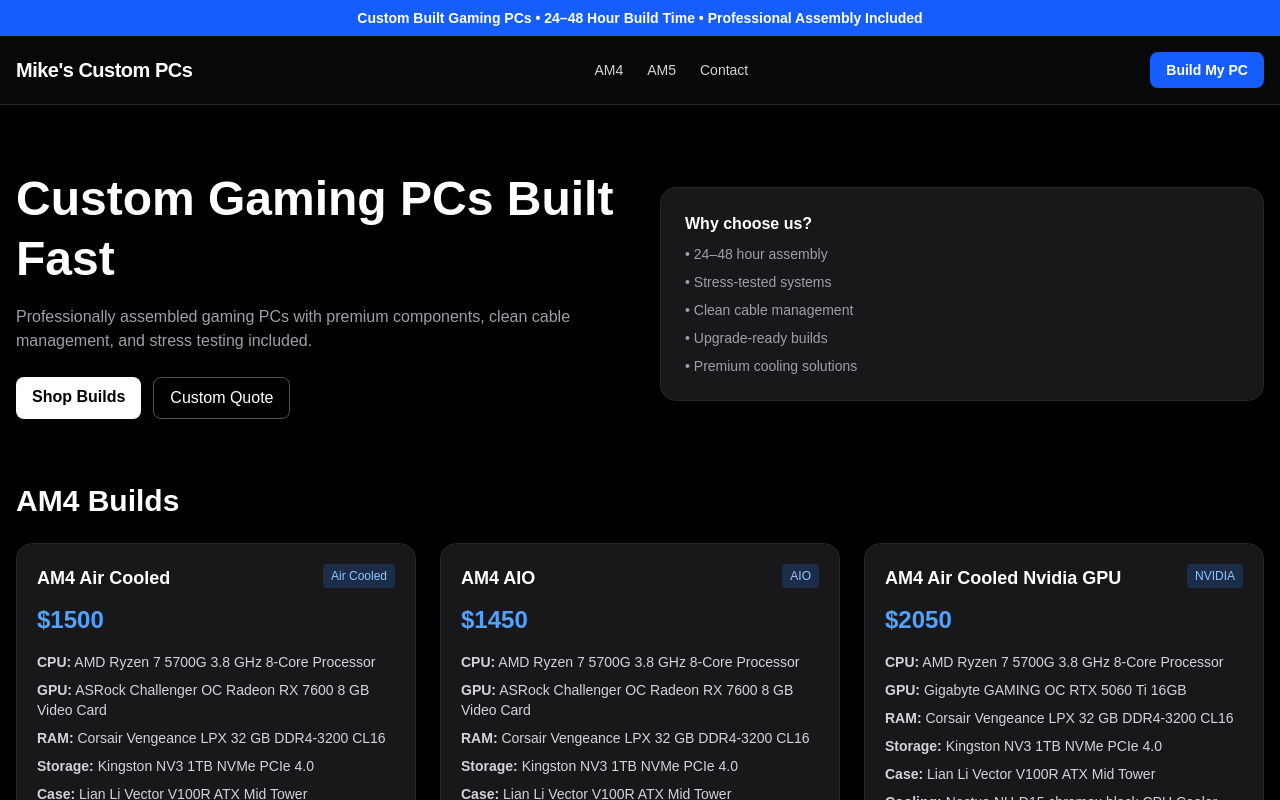
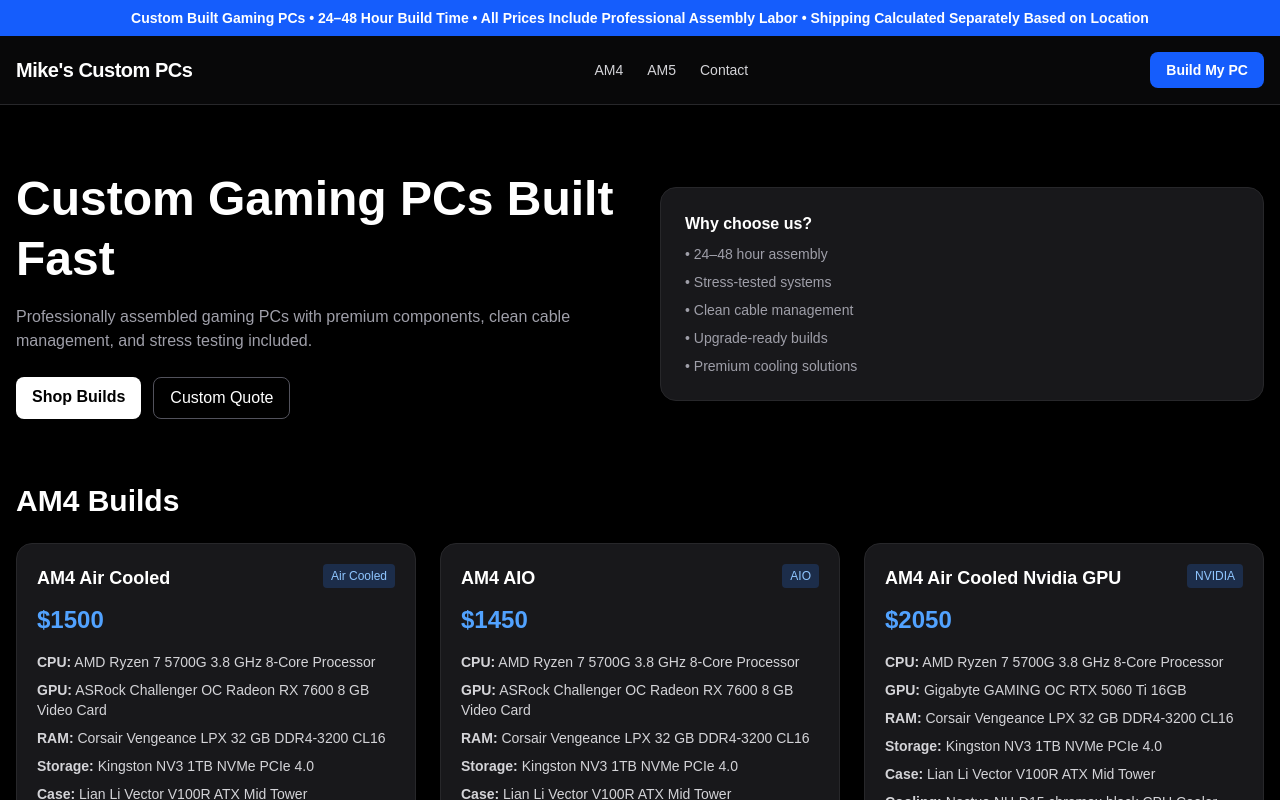
Before and after one commit to Miftr6/mikes-custom-pcs, a Next.js app: page / in a window 1280 px wide. Shown: the top 800 px of the page. Built offline with nearby package versions, Linux system fonts and the light colour scheme.

Commit message:
Updated pricing and shipping banner

```diff
--- a/app/page.tsx
+++ b/app/page.tsx
@@ -122,7 +122,7 @@
     <div className="min-h-screen bg-black text-white">
       {/* Top Bar */}
       <div className="bg-blue-600 text-center text-sm py-2 font-semibold px-2">
-        Custom Built Gaming PCs • 24–48 Hour Build Time • Professional Assembly Included
+        Custom Built Gaming PCs • 24–48 Hour Build Time • All Prices Include Professional Assembly Labor • Shipping Calculated Separately Based on Location
       </div>
 
       {/* Header */}
```
